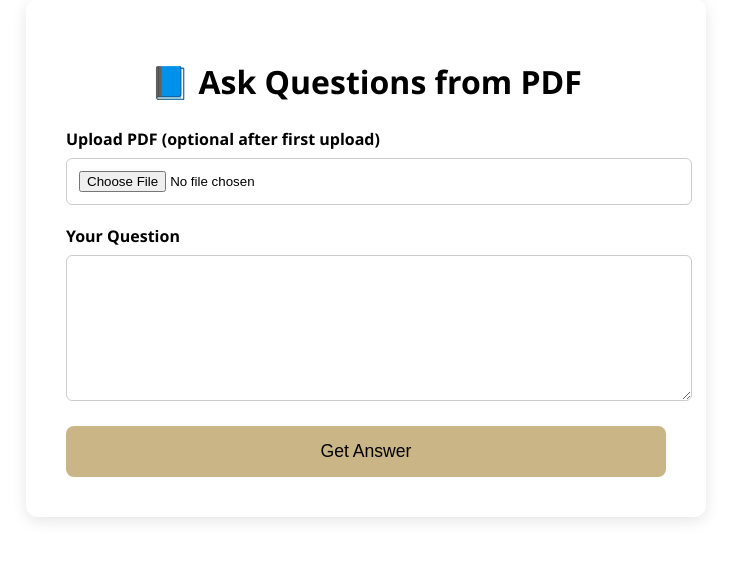
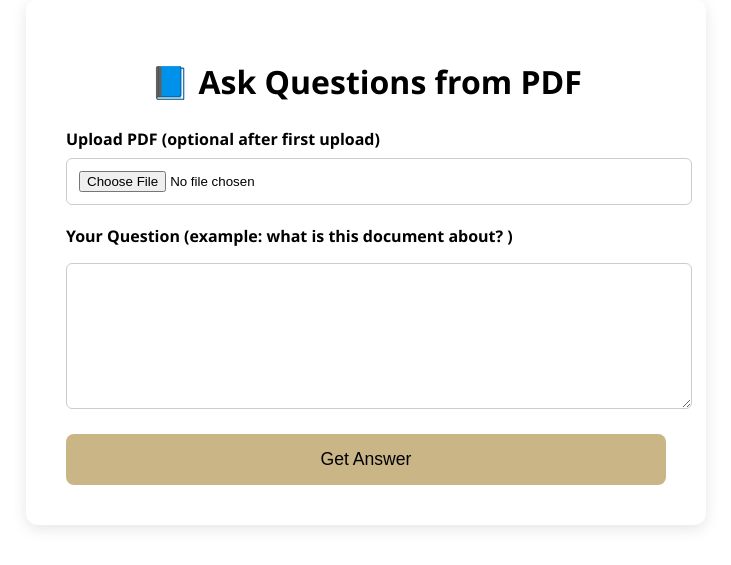
Before and after one commit to mohdyooshe/pdfworld, a Flask app: page /pdf-qa in a window 1280 px wide. Shown: the part 131-696 px from the top of the page, without its empty margins (274-1005 px from the left). Run offline with Flask 3, Linux system fonts and the light colour scheme.

Commit message:
Enhance PDF QA template with better labels
Updated the PDF QA HTML template to enhance user experience with improved labels and added example question.

```diff
--- a/templates/pdf_qa.html
+++ b/templates/pdf_qa.html
@@ -160,7 +160,8 @@
     <label>Upload PDF (optional after first upload)</label>
     <input type="file" name="pdf_file" accept="application/pdf">
 
-    <label>Your Question</label>
+    <label>Your Question (example: what is this document about? )</label>
+    <p></p>
     <textarea name="question" required>{{ question or "" }}</textarea>
 
     <button type="submit">Get Answer</button>
```
